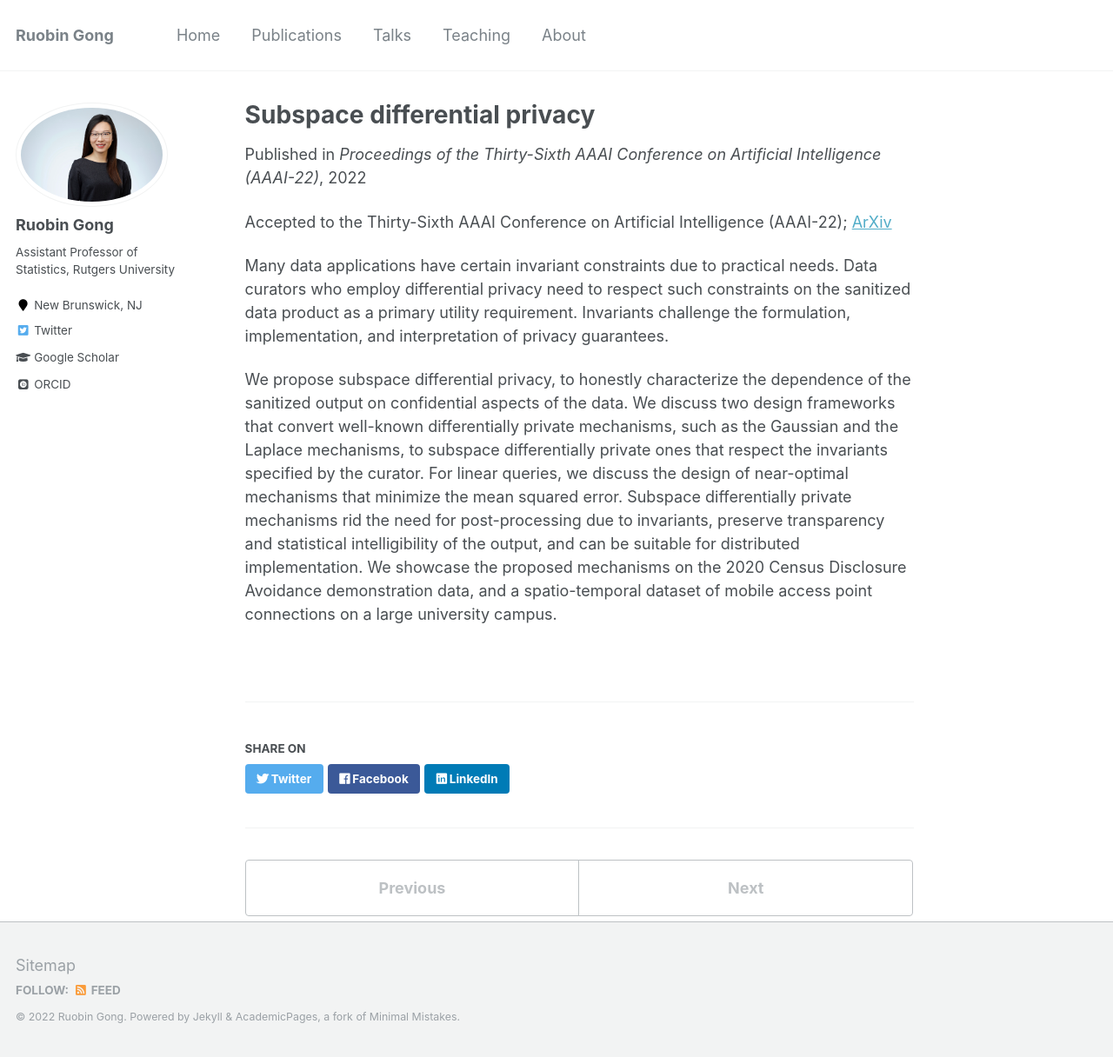
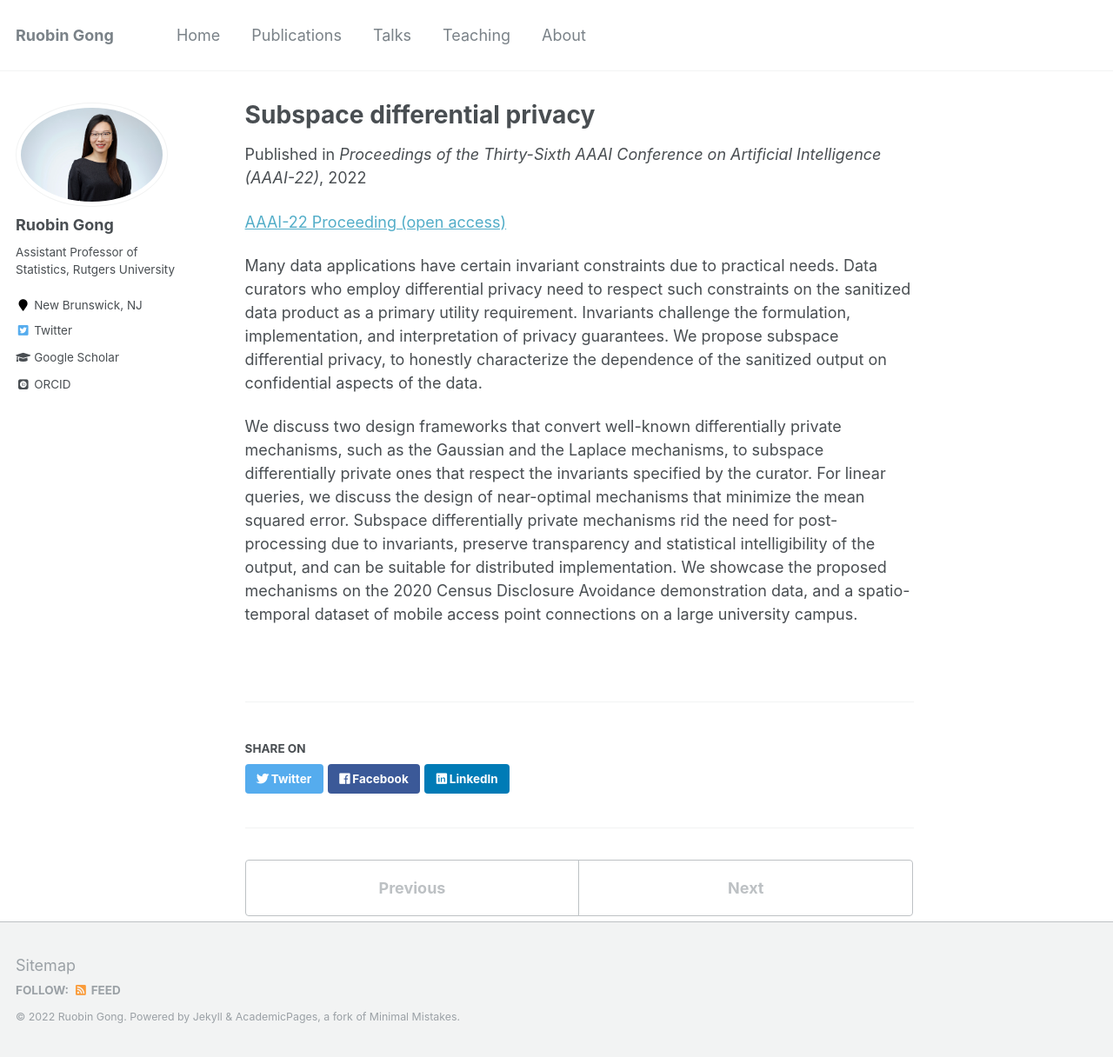
Before and after one commit to RuobinGong/RuobinGong.github.io, a Jekyll site: the page built from _publications_privacy/2022-02-01-subspace.md, in a window 1280 px wide and 1216 px high. Shown: the whole window at 87% size. Built offline with Jekyll 4.4.1, drawn with Linux system fonts in a browser that asks for light colours; some web fonts are replaced.

Commit message:
Update 2022-02-01-subspace.md

```diff
--- a/_publications_privacy/2022-02-01-subspace.md
+++ b/_publications_privacy/2022-02-01-subspace.md
@@ -9,10 +9,11 @@ author: 'J Gao, R Gong, FY Yu'
 
 ---
 
-Accepted to the Thirty-Sixth AAAI Conference on Artificial Intelligence (AAAI-22); [ArXiv](https://arxiv.org/abs/2108.11527)
+
+[AAAI-22 Proceeding (open access)](https://ojs.aaai.org/index.php/AAAI/article/view/20315)
 
 
 
-Many data applications have certain invariant constraints due to practical needs. Data curators who employ differential privacy need to respect such constraints on the sanitized data product as a primary utility requirement. Invariants challenge the formulation, implementation, and interpretation of privacy guarantees.
+Many data applications have certain invariant constraints due to practical needs. Data curators who employ differential privacy need to respect such constraints on the sanitized data product as a primary utility requirement. Invariants challenge the formulation, implementation, and interpretation of privacy guarantees. We propose subspace differential privacy, to honestly characterize the dependence of the sanitized output on confidential aspects of the data.
 
-We propose subspace differential privacy, to honestly characterize the dependence of the sanitized output on confidential aspects of the data. We discuss two design frameworks that convert well-known differentially private mechanisms, such as the Gaussian and the Laplace mechanisms, to subspace differentially private ones that respect the invariants specified by the curator. For linear queries, we discuss the design of near-optimal mechanisms that minimize the mean squared error. Subspace differentially private mechanisms rid the need for post-processing due to invariants, preserve transparency and statistical intelligibility of the output, and can be suitable for distributed implementation. We showcase the proposed mechanisms on the 2020 Census Disclosure Avoidance demonstration data, and a spatio-temporal dataset of mobile access point connections on a large university campus.
+We discuss two design frameworks that convert well-known differentially private mechanisms, such as the Gaussian and the Laplace mechanisms, to subspace differentially private ones that respect the invariants specified by the curator. For linear queries, we discuss the design of near-optimal mechanisms that minimize the mean squared error. Subspace differentially private mechanisms rid the need for post-processing due to invariants, preserve transparency and statistical intelligibility of the output, and can be suitable for distributed implementation. We showcase the proposed mechanisms on the 2020 Census Disclosure Avoidance demonstration data, and a spatio-temporal dataset of mobile access point connections on a large university campus.
```
